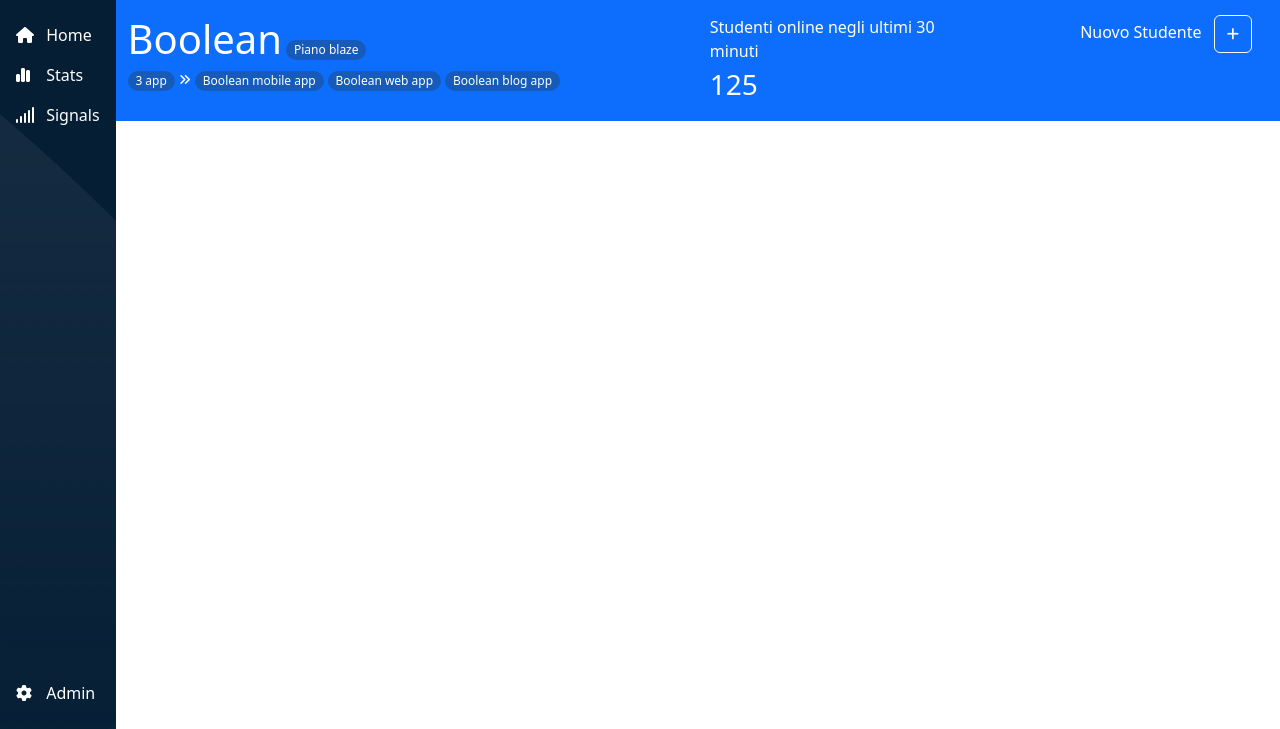
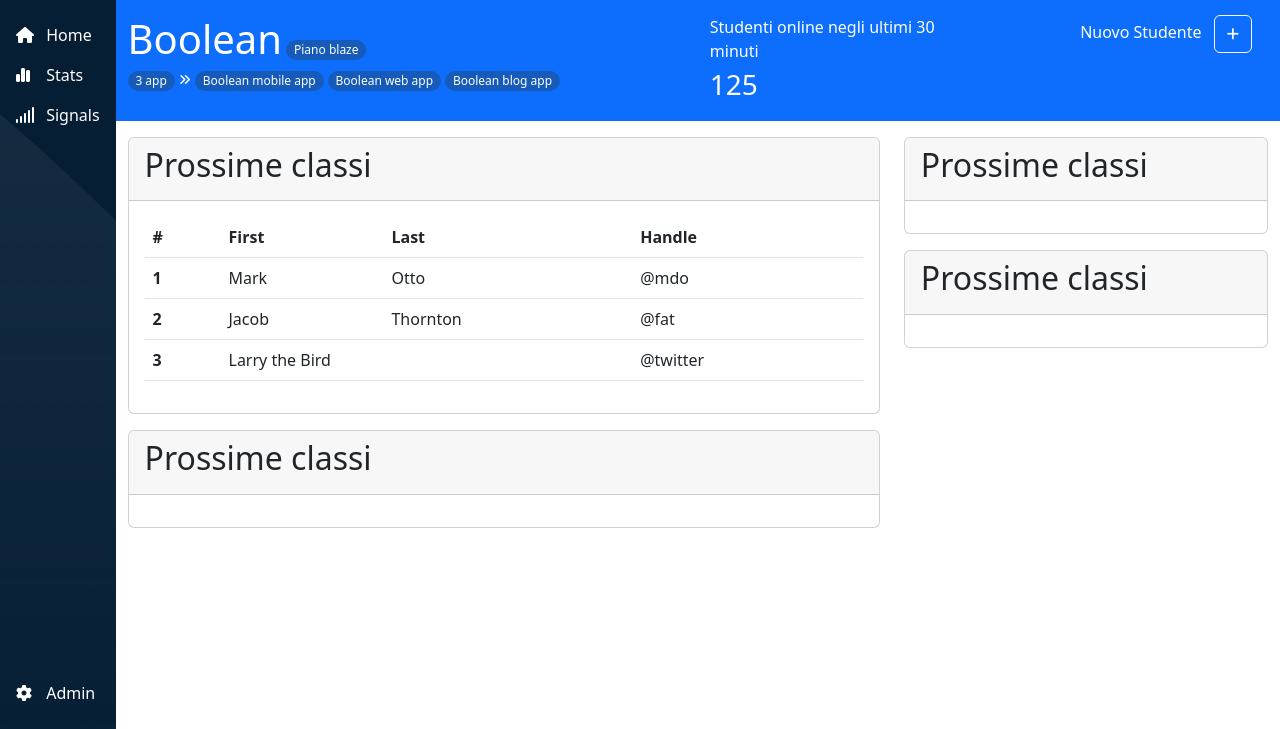
Before and after one commit to pietro-giordano/html-css-bootstrap-dashboard, a plain HTML site: page index.html in a window 1280 px wide. Shown: the part 71-800 px from the top of the page. Drawn offline with nearby package versions, Linux system fonts and the light colour scheme.

Commit message:
inizializzazione card main

```diff
--- a/index.html
+++ b/index.html
@@ -111,6 +111,74 @@
 
                         <div class="row">
 
+                              <div class="col-lg-8">
+                                    <div class="card mt-3">
+                                          <div class="card-header">
+                                                <h2>Prossime classi</h2>
+                                          </div>
+                                          <div class="card-body">
+                                                <table class="table">
+                                                      <thead>
+                                                            <tr>
+                                                                  <th scope="col">#</th>
+                                                                  <th scope="col">First</th>
+                                                                  <th scope="col">Last</th>
+                                                                  <th scope="col">Handle</th>
+                                                            </tr>
+                                                      </thead>
+                                                      <tbody>
+                                                            <tr>
+                                                                  <th scope="row">1</th>
+                                                                  <td>Mark</td>
+                                                                  <td>Otto</td>
+                                                                  <td>@mdo</td>
+                                                            </tr>
+                                                            <tr>
+                                                                  <th scope="row">2</th>
+                                                                  <td>Jacob</td>
+                                                                  <td>Thornton</td>
+                                                                  <td>@fat</td>
+                                                            </tr>
+                                                            <tr>
+                                                                  <th scope="row">3</th>
+                                                                  <td colspan="2">Larry the Bird</td>
+                                                                  <td>@twitter</td>
+                                                            </tr>
+                                                      </tbody>
+                                                </table>
+                                          </div>
+                                    </div>
+
+                                    <div class="card mt-3">
+                                          <div class="card-header">
+                                                <h2>Prossime classi</h2>
+                                          </div>
+                                          <div class="card-body">
+
+                                          </div>
+                                    </div>
+                              </div>
+
+                              <div class="col-lg-4">
+                                    <div class="card mt-3">
+                                          <div class="card-header">
+                                                <h2>Prossime classi</h2>
+                                          </div>
+                                          <div class="card-body">
+
+                                          </div>
+                                    </div>
+
+                                    <div class="card mt-3">
+                                          <div class="card-header">
+                                                <h2>Prossime classi</h2>
+                                          </div>
+                                          <div class="card-body">
+
+                                          </div>
+                                    </div>
+                              </div>
+
                         </div>
 
                   </main>
```
